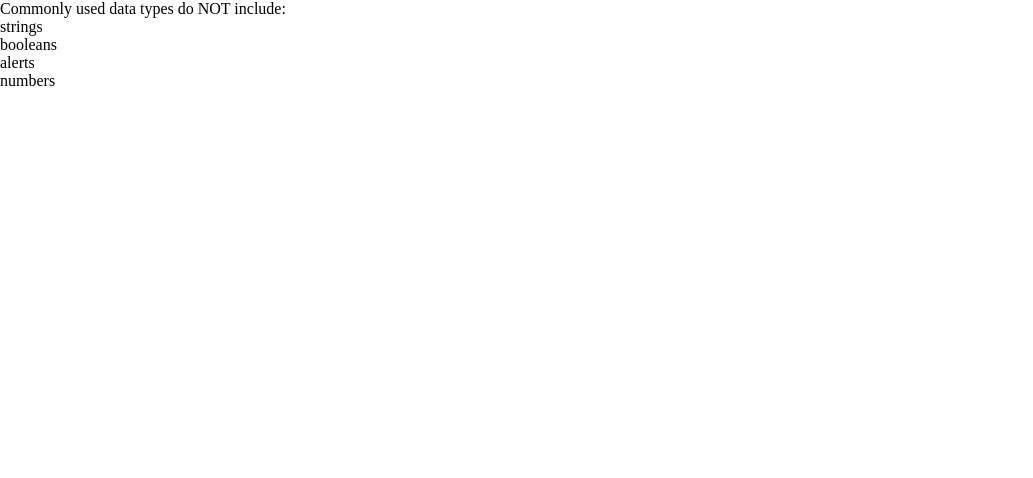
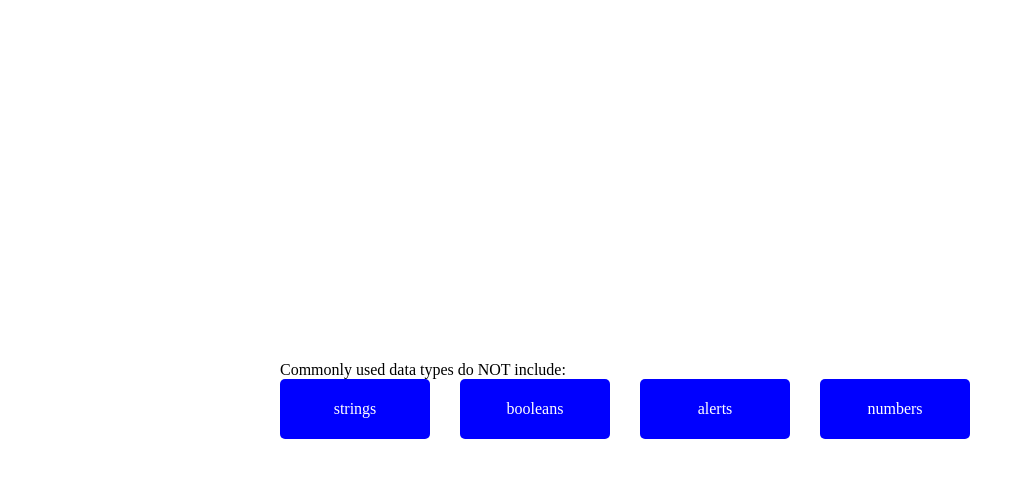
Before and after one commit to brendanjflewis/code-quiz, a plain HTML site: page index.html in a window 1280 px wide. Both pictures are taken after a click on the button "Start Quiz". Shown: the whole page, without its empty margins (0-1033 px from the left). Drawn offline with Linux system fonts and the light colour scheme.

Commit message:
turned options into buttons

```diff
--- a/index.html
+++ b/index.html
@@ -8,6 +8,7 @@
     <title>Code Quiz</title>
 </head>
 <body>
+    <div id="container">
         <div id="main-content">
             <div id="timer"></div>
             <div id="question"></div>
@@ -15,7 +16,7 @@
         </div>
         <form id='userForm'></form>
         <button id="start-button">Start Quiz</button>
-
+    </div>
     <script src="script.js"></script>
 </body>
 </html>
--- a/script.js
+++ b/script.js
@@ -57,6 +57,8 @@ startBtn.addEventListener('click', function() {
     nextQuestion()
 })
 
+var timer = 120
+var score = 0
 var questionIndex = 0
 
 function nextQuestion() {
--- a/style.css
+++ b/style.css
@@ -4,7 +4,7 @@
     padding:0;
 }
 
-.main-content {
+#container {
     width: 100vw;
     height: 100vh;
     display: flex;
@@ -13,6 +13,24 @@
     margin: 0 auto;
 }
 
+#options li {
+    float: left;
+    list-style: none;
+    text-align: center;
+    background-color: blue;
+    border-radius: 5px;
+    color: white;
+    margin-right: 30px;
+    width: 150px;
+    line-height: 60px;
+}
+
+#options li:hover {
+    text-decoration: none;
+    color: #000000;
+    background-color: #33B5E5;
+}
+
 .hidden {
     display: none;
 }
```
Lines whose indentation alone changed are shown as unchanged.
